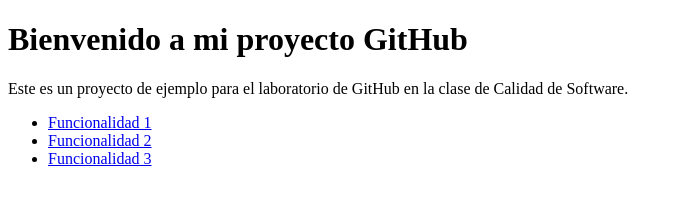
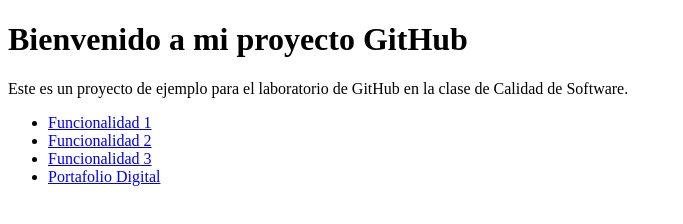
Before and after one commit to Larissa2442/Main, a plain HTML site: page index.html in a window 1280 px wide. Shown: the whole page, without its empty margins (0-683 px from the left). Drawn offline with Linux system fonts and the light colour scheme.

Commit message:
Update index.html

```diff
--- a/index.html
+++ b/index.html
@@ -10,6 +10,7 @@
       <li><a href="funcionalidad1.html">Funcionalidad 1</a></li>
       <li><a href="funcionalidad2.html">Funcionalidad 2</a></li>
       <li><a href="funcionalidad3.html">Funcionalidad 3</a></li>
+      <li><a href="PortafolioDigital.html">Portafolio Digital</a></li>
     </ul>
   </body>
 </html>
```
